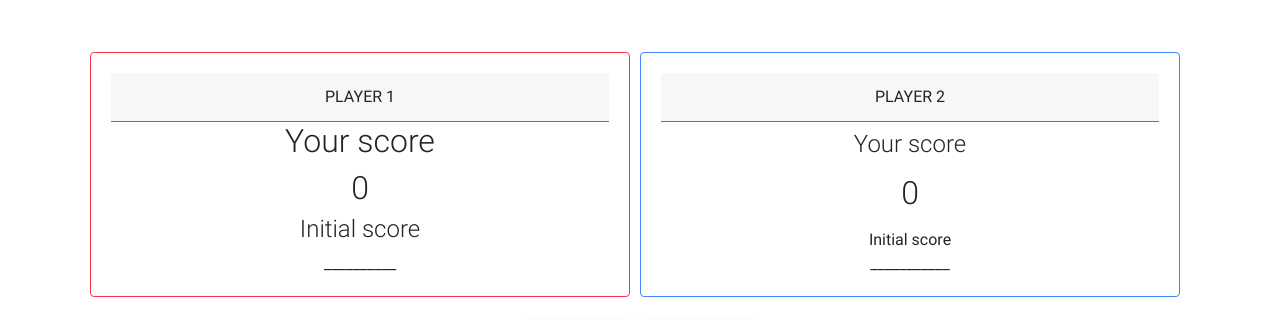
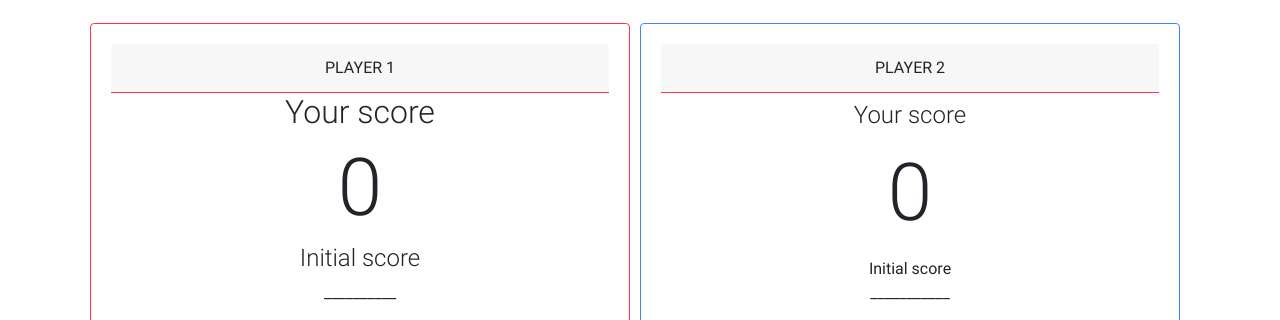
Before and after one commit to wilsenock220/pig-dice, a plain HTML site: page index.html in a window 1280 px wide. Shown: the part 632-952 px from the top of the page. Drawn offline with Linux system fonts and the light colour scheme; a web font is replaced by a local one.

Commit message:
add styling to element with class score

```diff
--- a/css/style.css
+++ b/css/style.css
@@ -16,3 +16,6 @@
     width: 45%;
     background: transparent;
 }
+.score{
+    font-size: 80px;
+}
```
